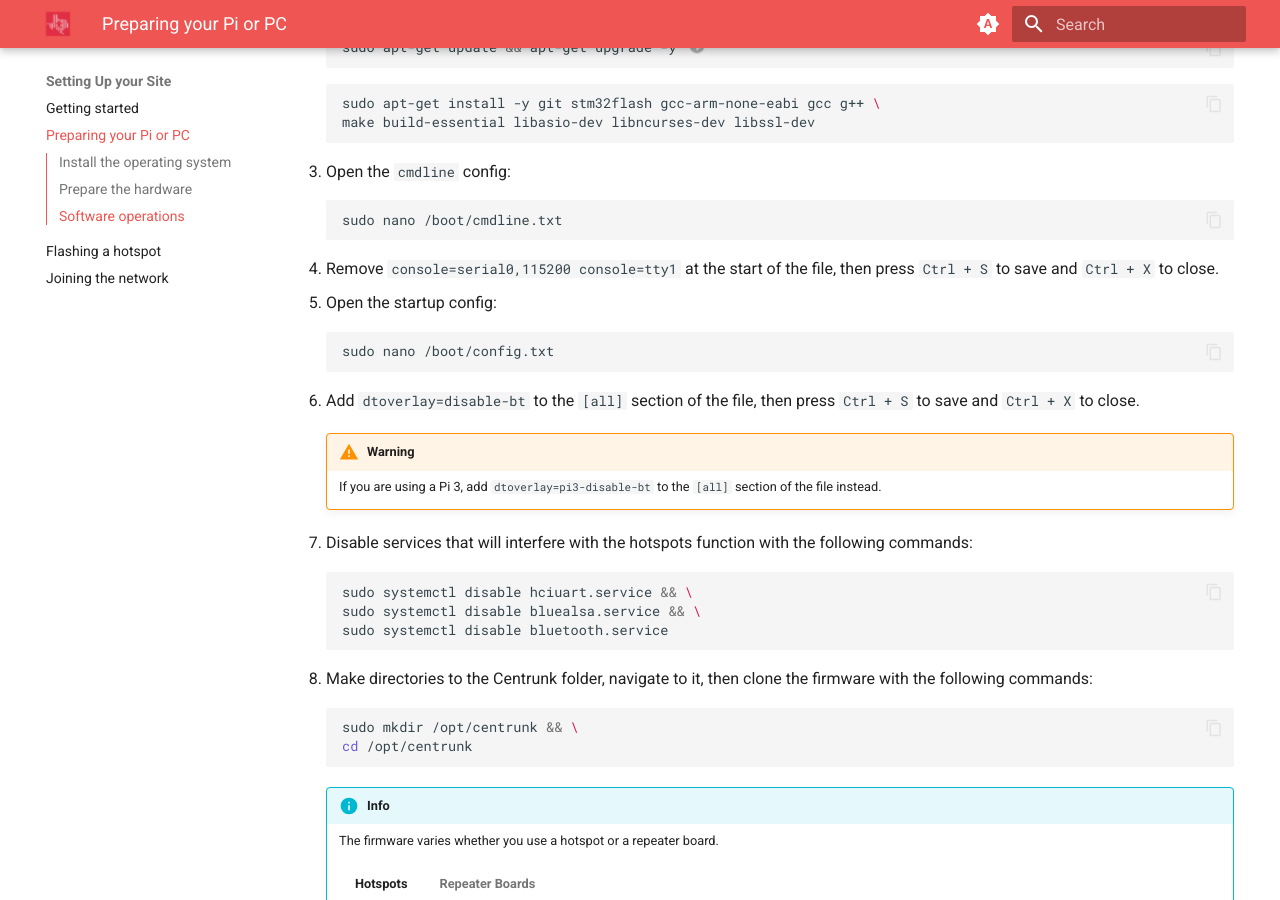
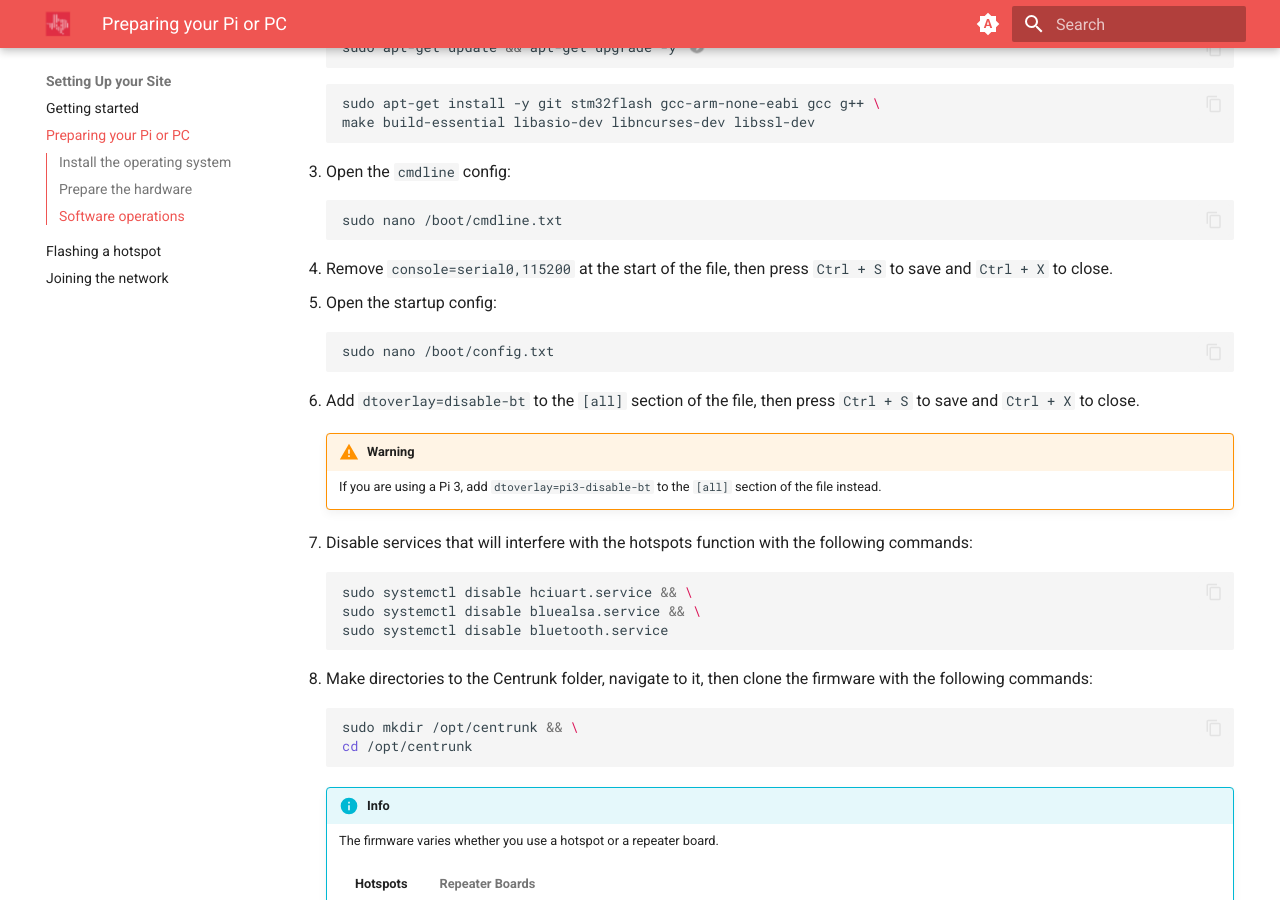
Before and after one commit to thehedgefrog/ctrs-documentation, an MkDocs documentation site: the page built from docs/setting-up/preparing-pi.md, in a window 1280 px wide and 900 px high, scrolled down 1435 px. Built offline with MkDocs 1.6.1 and Material for MkDocs 9.7.7, drawn with Linux system fonts in a browser that asks for light colours.

Commit message:
update startup config to keep necessary console parameter

````diff
--- a/docs/setting-up/preparing-pi.md
+++ b/docs/setting-up/preparing-pi.md
@@ -63,7 +63,7 @@
         ``` sh
         sudo nano /boot/cmdline.txt
         ```
-    4. Remove `console=serial0,115200 console=tty1` at the start of the file, then press `Ctrl + S` to save and `Ctrl + X` to close.
+    4. Remove `console=serial0,115200` at the start of the file, then press `Ctrl + S` to save and `Ctrl + X` to close.
 
     5. Open the startup config:
 
````
